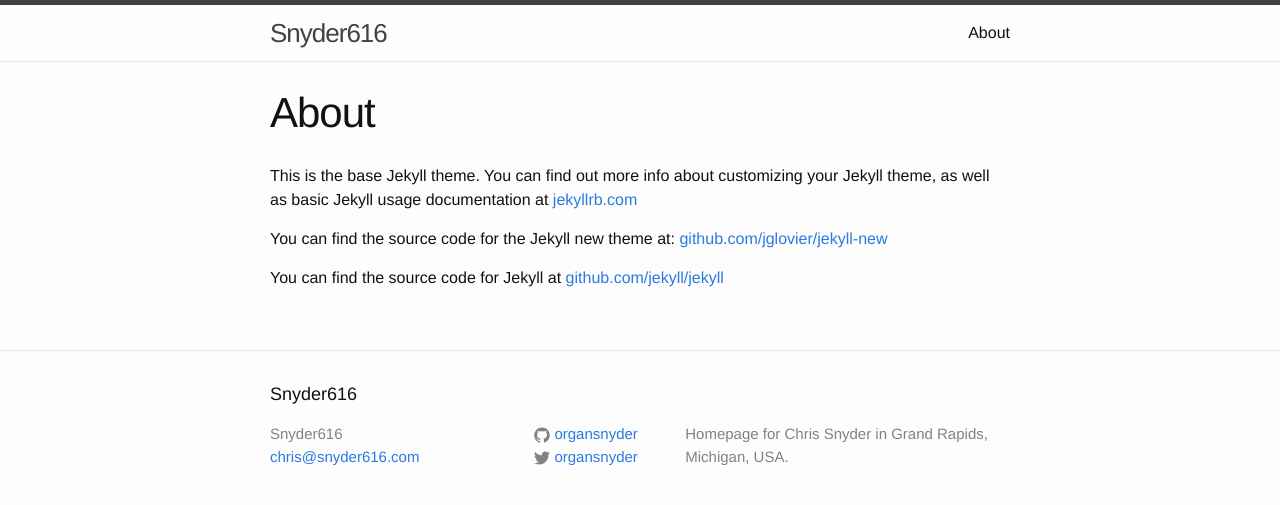
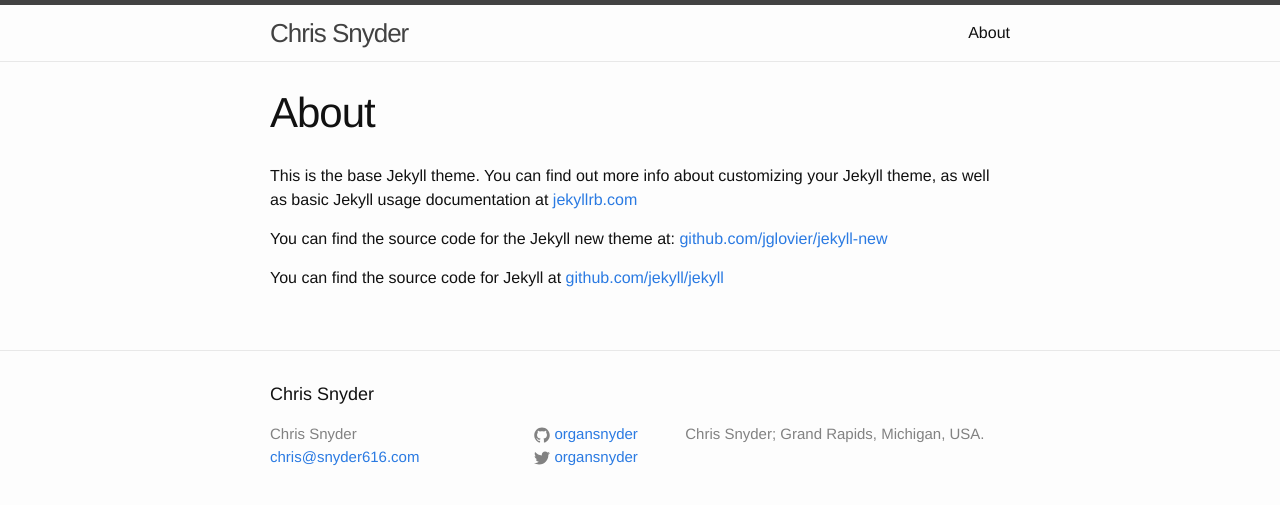
Before and after one commit to csnyder616/snyder616.com, a Jekyll site: the page built from about.md, in a window 1280 px wide. Shown: the top 505 px of the page. Built offline with Jekyll 4.4.1, drawn with Linux system fonts in a browser that asks for light colours.

Commit message:
Changed site name

```diff
--- a/_config.yml
+++ b/_config.yml
@@ -1,7 +1,7 @@
 # Site settings
-title: Snyder616
+title: Chris Snyder
 email: chris@snyder616.com
-description: Homepage for Chris Snyder in Grand Rapids, Michigan, USA.
+description: Chris Snyder; Grand Rapids, Michigan, USA.
 baseurl: "" # the subpath of your site, e.g. /blog/
 url: "http://www.snyder616.com" # the base hostname & protocol for your site
 twitter_username: organsnyder
```
